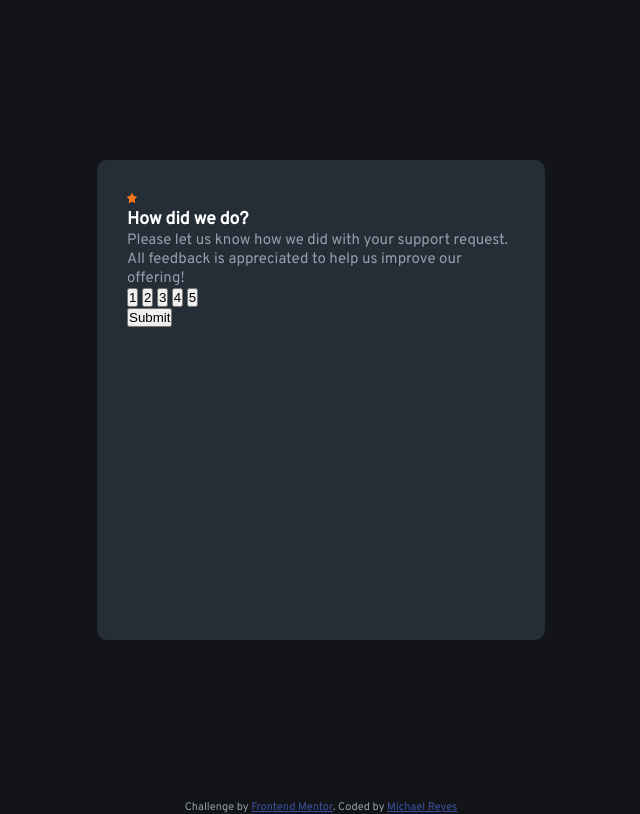
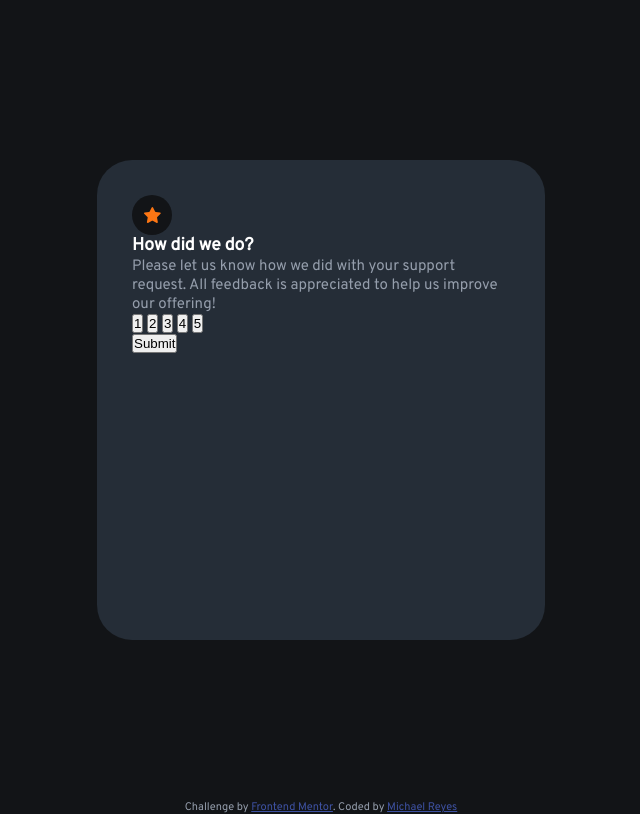
Before and after one commit to michaelr47/InteractiveRatingComponent, a plain HTML site: page index.html in a window 1280 px wide. Shown: the whole page, without its empty margins (319-959 px from the left). Drawn offline with Linux system fonts and the light colour scheme.

Commit message:
feat app js and svg star with border radius

```diff
--- a/index.html
+++ b/index.html
@@ -11,7 +11,10 @@
 <body>
   <main>
     <div class="main-container">
-      <img id="svgStar" src="./images/icon-star.svg">
+
+      <div id="starDiv">
+        <img id="svgStar" src="./images/icon-star.svg">
+      </div>
 
       <div id="headingQuestion">
         <h3>How did we do?</h3>
--- a/styles.css
+++ b/styles.css
@@ -1,36 +1,9 @@
-/* # Front-end Style Guide
-
-## Layout
-
+/*
 The designs were created to the following widths:
 
 - Mobile: 375px
-- Desktop: 1440px
+- Desktop: 1440px */
 
-## Colors
-
-### Primary
-
-- Orange: hsl(25, 97%, 53%)
-
-### Neutral
-
-- White: hsl(0, 0%, 100%)
-- Light Grey: hsl(217, 12%, 63%)
-- Medium Grey: hsl(216, 12%, 54%)
-- Dark Blue: hsl(213, 19%, 18%)
-- Very Dark Blue: hsl(216, 12%, 8%)
-
-## Typography
-
-### Body Copy
-
-- Font size (paragraph): 15px
-
-### Font
-
-- Family: [Overpass](https://fonts.google.com/specimen/Overpass)
-- Weights: 400, 700 */
 @import url('https://fonts.googleapis.com/css2?family=Overpass&display=swap');
 
 :root {
@@ -70,15 +43,21 @@ main {
     background-color: var(--darkBlue);
     width: 35%;
     height: 60%;
-    border-radius: 10px;
-    padding: 30px;
+    border-radius: 35px;
+    padding: 35px;
 }
 
-#svgStar {
-    width: 10px;
-    height: 10px;
+#starDiv {
 
+    width: 40px;
+    height: 40px;
+    display: flex;
+    justify-content: center;
+    align-items: center;
+    background-color: var(--veryDarkBlue);
+    border-radius: 50%;
 }
+
 .attribution {
     font-size: 11px;
     text-align: center;
```
Also changed, not shown: app.js (added).
